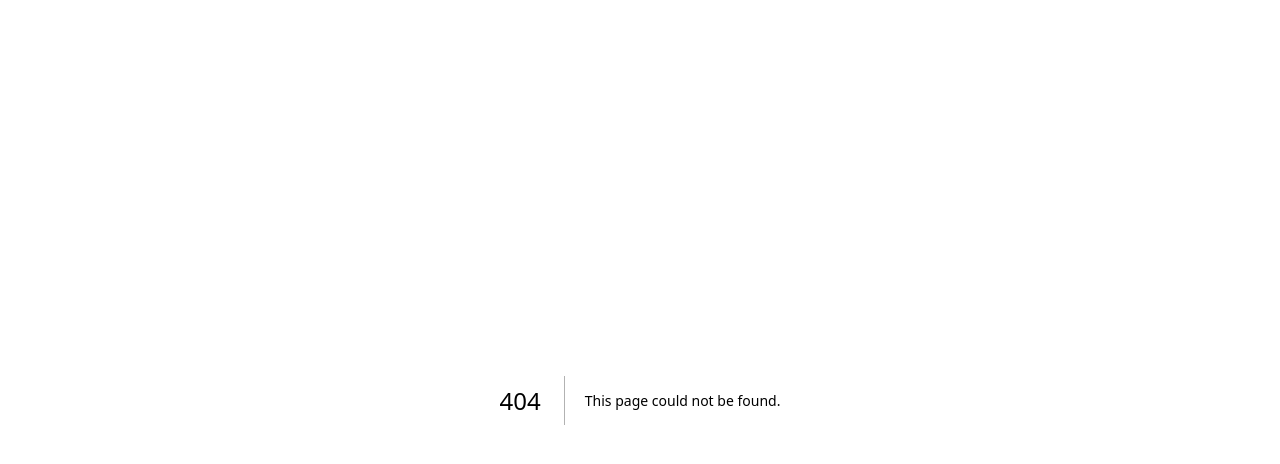
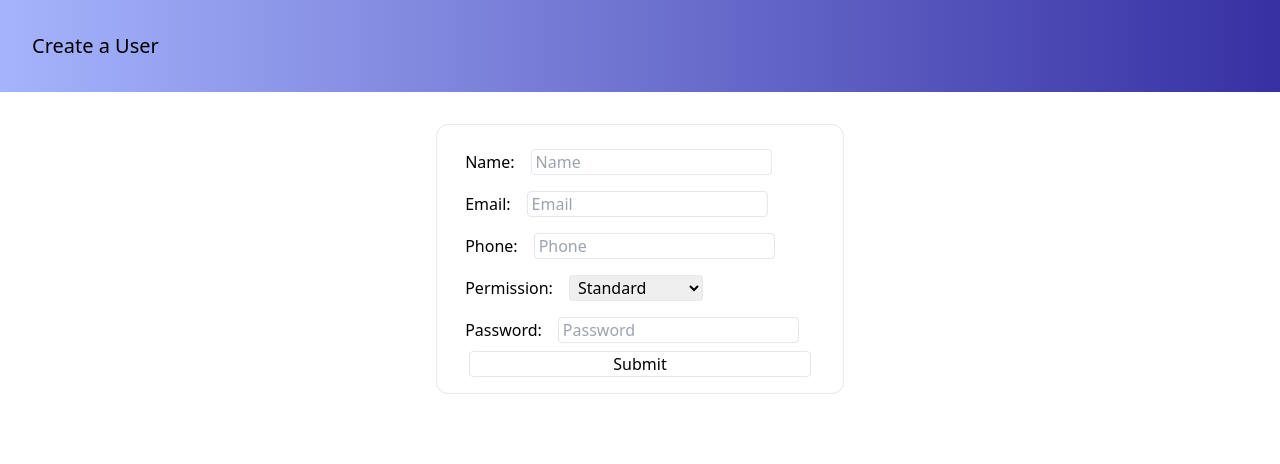
Before and after one commit to ferrbruno/nextar-backoffice-fullstack-challenge, a Next.js app in the folder apps/client/: page /users/create in a window 1280 px wide. Before the commit this address had no page. Shown: the top 464 px of the page. Built offline with nearby package versions, Linux system fonts and the light colour scheme.

Commit message:
feat(client): added users/create page :sparkles:

```diff
--- /dev/null
+++ b/apps/client/src/pages/users/create.tsx
@@ -0,0 +1,90 @@
+import { Permission } from "common";
+import { FormEventHandler, useState } from "react";
+
+export default function UsersCreate() {
+  const [name, setName] = useState("");
+  const [email, setEmail] = useState("");
+  const [phone, setPhone] = useState("");
+  const [permission, setPermission] = useState(Permission.standard);
+  const [password, setPassword] = useState("");
+
+  const onSubmit: FormEventHandler<HTMLFormElement> = (event) => {
+    event.preventDefault();
+
+    const userForm = new FormData();
+
+    userForm.set("name", name);
+    userForm.set("email", email);
+    userForm.set("phone", phone);
+    userForm.set("permission", permission);
+    userForm.set("password", password);
+
+    for (const [key, value] of userForm.entries()) {
+      console.log(`${key}: ${value}`);
+    }
+  };
+
+  return (
+    <div className="flex flex-col place-items-center">
+      <h1 className="p-8 text-xl w-full text-start bg-gradient-to-r from-indigo-300 to-indigo-800">
+        Create a User
+      </h1>
+      <form
+        onSubmit={onSubmit}
+        className="p-4 m-8 border rounded-xl flex flex-col place-content-evenly w-fit h-fit"
+      >
+        <label className="m-2 px-1">
+          Name:
+          <input
+            type="text"
+            placeholder="Name"
+            className="mx-4 px-1 border rounded"
+            onChange={(e) => setName(e.target.value)}
+          />
+        </label>
+        <label className="m-2 px-1">
+          Email:
+          <input
+            type="text"
+            placeholder="Email"
+            className="mx-4 px-1 border rounded"
+            onChange={(e) => setEmail(e.target.value)}
+          />
+        </label>
+        <label className="m-2 px-1">
+          Phone:
+          <input
+            type="text"
+            placeholder="Phone"
+            className="mx-4 px-1 border rounded"
+            onChange={(e) => setPhone(e.target.value)}
+          />
+        </label>
+        <label className="m-2 px-1">
+          Permission:
+          <select
+            className="mx-4 px-1 border rounded"
+            onChange={(e) => setPermission(e.target.value as Permission)}
+          >
+            <option value={Permission.standard}>Standard</option>
+            <option value={Permission.admin}>Administrator</option>
+          </select>
+        </label>
+        <label className="m-2 px-1">
+          Password:
+          <input
+            type="password"
+            placeholder="Password"
+            className="mx-4 px-1 border rounded"
+            onChange={(e) => setPassword(e.target.value)}
+          />
+        </label>
+        <input
+          type="submit"
+          value="Submit"
+          className="mx-4 px-1 border rounded"
+        />
+      </form>
+    </div>
+  );
+}
--- a/apps/client/tsconfig.json
+++ b/apps/client/tsconfig.json
@@ -1,6 +1,6 @@
 {
   "compilerOptions": {
-    "target": "es5",
+    "target": "ES6",
     "lib": ["dom", "dom.iterable", "esnext"],
     "allowJs": true,
     "skipLibCheck": true,
```
